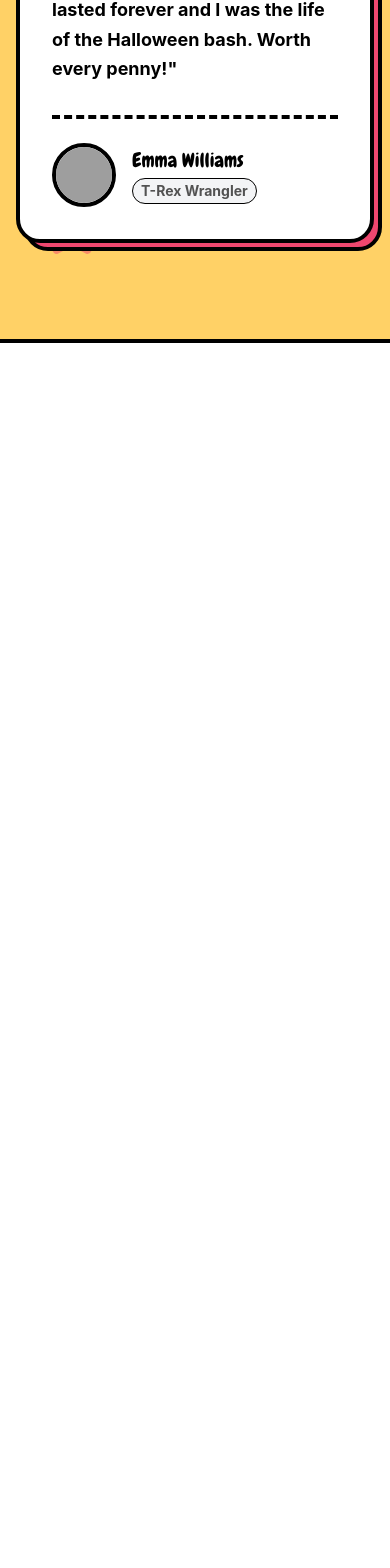
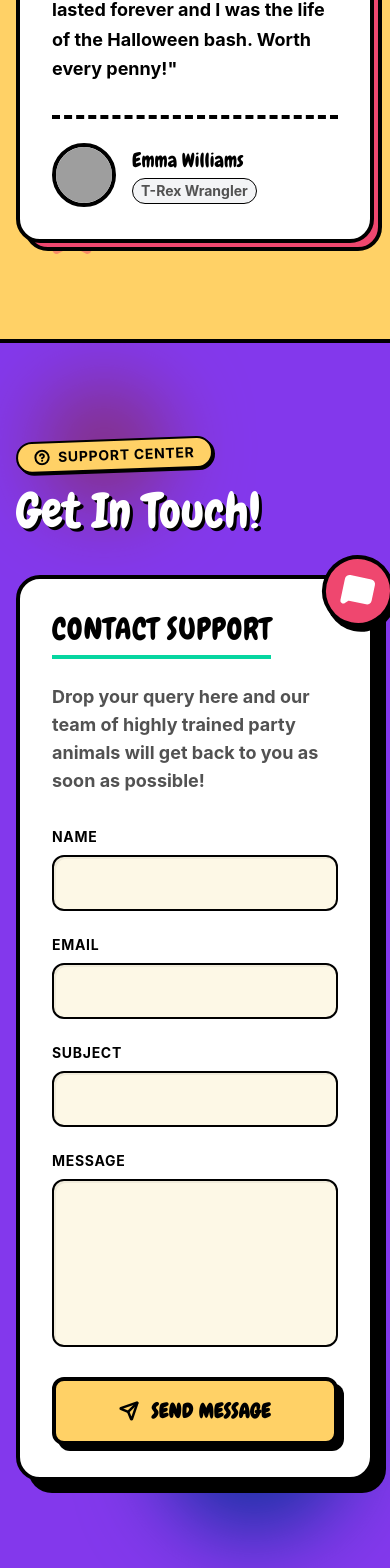
Before and after one commit to shivam121214/costume-rental-system, a React (Vite) app in the folder frontend/: page / in a window 390 px wide. Shown: the part 7795-9363 px from the top of the page. Before the commit the page ends 8138 px from the top, so only its background shows below. Built offline with nearby package versions, Linux system fonts and the light colour scheme; grey boxes are pictures that could not be loaded; a web font is replaced by a local one.

Commit message:
homepage13

```diff
--- /dev/null
+++ b/frontend/src/pages/customer/ContactUs.jsx
@@ -0,0 +1,136 @@
+import { HelpCircle, MessageSquare, Send } from 'lucide-react';
+import { motion } from 'motion/react';
+import { useState } from 'react';
+
+export function ContactUs() {
+  const [formData, setFormData] = useState({
+    name: '',
+    email: '',
+    subject: '',
+    message: ''
+  });
+
+  const handleChange = (e) => {
+    const { name, value } = e.target;
+    setFormData(prev => ({
+      ...prev,
+      [name]: value
+    }));
+  };
+
+  const handleSubmit = (e) => {
+    e.preventDefault();
+    // Form will be connected later
+    console.log('Form submitted:', formData);
+  };
+
+  return (
+    <section className="py-24 px-4 bg-[#8338ec] relative overflow-hidden">
+      {/* Fun background elements */}
+      <div className="absolute top-10 left-10 w-32 h-32 bg-[#ffd166] rounded-full mix-blend-multiply filter blur-2xl opacity-80"></div>
+      <div className="absolute bottom-10 right-10 w-48 h-48 bg-[#06d6a0] rounded-full mix-blend-multiply filter blur-2xl opacity-80"></div>
+
+      <div className="max-w-5xl mx-auto relative z-10">
+        <div className="mb-10">
+          <motion.div
+            initial={{ opacity: 0, y: 20, rotate: -5 }}
+            whileInView={{ opacity: 1, y: 0, rotate: -2 }}
+            viewport={{ once: true }}
+            className="inline-block mb-4 bg-[#ffd166] border-2 border-black px-4 py-1 rounded-full shadow-[2px_2px_0_0_rgba(0,0,0,1)]"
+          >
+            <span className="text-black font-bold tracking-wider text-sm flex items-center gap-2">
+              <HelpCircle className="w-4 h-4" style={{ strokeWidth: 3 }} /> SUPPORT CENTER
+            </span>
+          </motion.div>
+          <motion.h2
+            initial={{ opacity: 0, y: 20 }}
+            whileInView={{ opacity: 1, y: 0 }}
+            viewport={{ once: true }}
+            className="text-5xl md:text-6xl text-white drop-shadow-[3px_3px_0_rgba(0,0,0,1)]" style={{
+              fontFamily: "'Chewy', cursive",
+            }}
+          >
+            Get In Touch!
+          </motion.h2>
+        </div>
+
+        <motion.div
+          initial={{ opacity: 0, y: 40 }}
+          whileInView={{ opacity: 1, y: 0 }}
+          viewport={{ once: true }}
+          className="bg-white rounded-3xl p-8 md:p-12 border-4 border-black shadow-[12px_12px_0_0_rgba(0,0,0,1)] relative"
+        >
+          <div className="absolute -top-6 -right-6 bg-[#ef476f] text-white p-4 rounded-full border-4 border-black shadow-[4px_4px_0_0_rgba(0,0,0,1)] rotate-12">
+            <MessageSquare className="w-8 h-8" style={{ strokeWidth: 3, fill: 'currentColor' }} />
+          </div>
+
+          <h3 className="text-3xl text-black mb-2 border-b-4 border-[#06d6a0] inline-block pb-2 uppercase tracking-wide" style={{
+            fontFamily: "'Chewy', cursive",
+          }}>
+            Contact Support
+          </h3>
+          <p className="text-lg font-bold text-neutral-600 mb-8 max-w-2xl mt-4">
+            Drop your query here and our team of highly trained party animals will get back to you as soon as possible!
+          </p>
+
+          <form onSubmit={handleSubmit} className="space-y-6">
+            <div className="grid grid-cols-1 md:grid-cols-2 gap-6">
+              <div className="space-y-2">
+                <label className="font-bold text-sm tracking-wider text-black block uppercase">Name</label>
+                <input
+                  type="text"
+                  name="name"
+                  value={formData.name}
+                  onChange={handleChange}
+                  className="w-full bg-[#fdf8e6] border-2 border-black rounded-xl px-4 py-3 text-lg font-bold focus:outline-none focus:border-[#ef476f] focus:ring-4 focus:ring-[#ef476f]/30 transition-all shadow-[inset_2px_2px_0_0_rgba(0,0,0,0.05)]"
+                />
+              </div>
+              <div className="space-y-2">
+                <label className="font-bold text-sm tracking-wider text-black block uppercase">Email</label>
+                <input
+                  type="email"
+                  name="email"
+                  value={formData.email}
+                  onChange={handleChange}
+                  className="w-full bg-[#fdf8e6] border-2 border-black rounded-xl px-4 py-3 text-lg font-bold focus:outline-none focus:border-[#ef476f] focus:ring-4 focus:ring-[#ef476f]/30 transition-all shadow-[inset_2px_2px_0_0_rgba(0,0,0,0.05)]"
+                />
+              </div>
+            </div>
+
+            <div className="space-y-2">
+              <label className="font-bold text-sm tracking-wider text-black block uppercase">Subject</label>
+              <input
+                type="text"
+                name="subject"
+                value={formData.subject}
+                onChange={handleChange}
+                className="w-full bg-[#fdf8e6] border-2 border-black rounded-xl px-4 py-3 text-lg font-bold focus:outline-none focus:border-[#ef476f] focus:ring-4 focus:ring-[#ef476f]/30 transition-all shadow-[inset_2px_2px_0_0_rgba(0,0,0,0.05)]"
+              />
+            </div>
+
+            <div className="space-y-2">
+              <label className="font-bold text-sm tracking-wider text-black block uppercase">Message</label>
+              <textarea
+                name="message"
+                value={formData.message}
+                onChange={handleChange}
+                rows={5}
+                className="w-full bg-[#fdf8e6] border-2 border-black rounded-xl px-4 py-3 text-lg font-bold focus:outline-none focus:border-[#ef476f] focus:ring-4 focus:ring-[#ef476f]/30 transition-all shadow-[inset_2px_2px_0_0_rgba(0,0,0,0.05)] resize-none"
+              ></textarea>
+            </div>
+
+            <button
+              type="submit"
+              className="bg-[#ffd166] text-black px-8 py-4 rounded-xl border-4 border-black shadow-[6px_6px_0_0_rgba(0,0,0,1)] hover:shadow-[2px_2px_0_0_rgba(0,0,0,1)] hover:translate-x-1 hover:translate-y-1 font-bold transition-all text-xl flex items-center gap-3 w-full justify-center md:w-auto uppercase tracking-wide" style={{
+                fontFamily: "'Chewy', cursive",
+              }}
+            >
+              <Send className="w-5 h-5" style={{ strokeWidth: 3 }} />
+              Send Message
+            </button>
+          </form>
+        </motion.div>
+      </div>
+    </section>
+  );
+}
--- a/frontend/src/pages/customer/Home.jsx
+++ b/frontend/src/pages/customer/Home.jsx
@@ -4,6 +4,7 @@ import { Sparkles, ArrowRight } from 'lucide-react';
 import { Categories } from "./Categories";
 import { FeaturedProducts } from "./FeaturedProducts";
 import { Testimonials } from "./Testimonials";
+import { ContactUs } from "./ContactUs";
 
 function Home() {
   return (
@@ -106,6 +107,9 @@ function Home() {
 
       {/* Testimonials Section */}
       <Testimonials />
+
+      {/* Contact Us Section */}
+      <ContactUs />
     </div>
   );
 }
```
